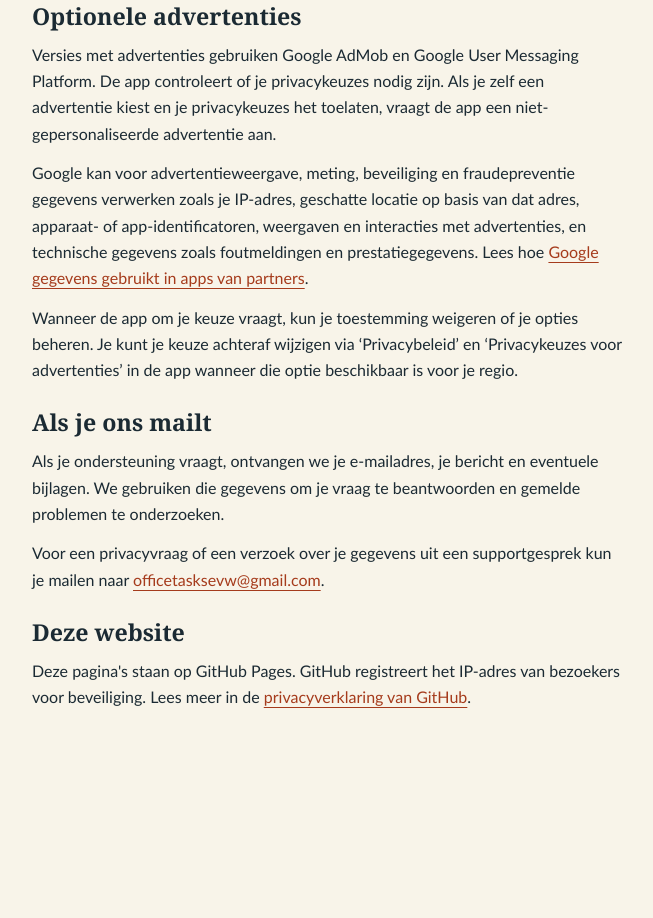
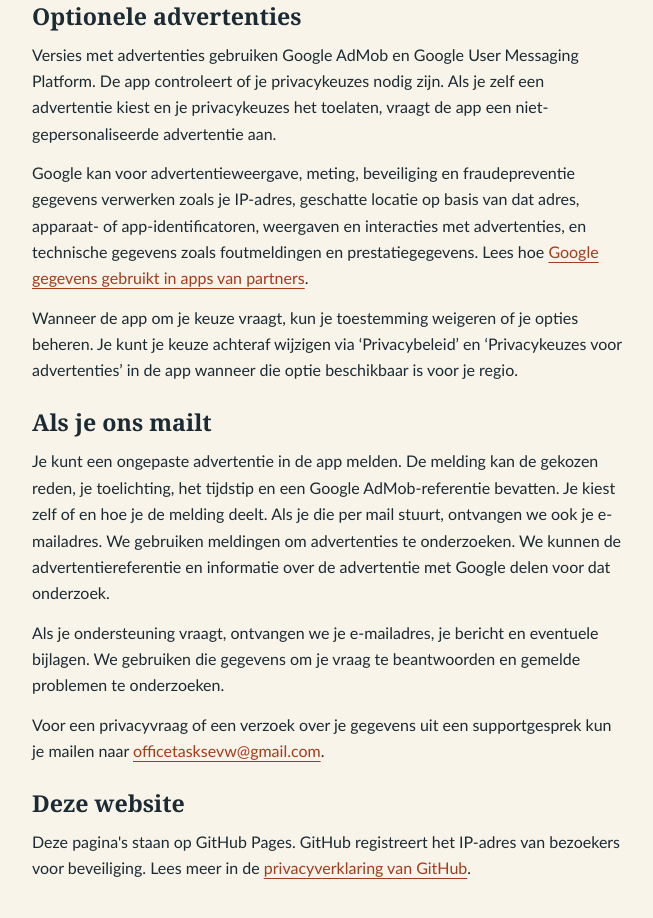
Before and after one commit to taskangel333/railbreaker, a plain HTML site: page privacy/index.html in a window 1280 px wide. Shown: the part 516-1434 px from the top of the page, without its empty margins (240-893 px from the left). Before the commit the page ends 1291 px from the top, so only its background shows below. Drawn offline with Linux system fonts and the light colour scheme.

Commit message:
Describe optional ad reports in the privacy policy

```diff
--- a/privacy/index.html
+++ b/privacy/index.html
@@ -35,6 +35,7 @@
     </section>
     <section>
       <h2>Als je ons mailt</h2>
+      <p>Je kunt een ongepaste advertentie in de app melden. De melding kan de gekozen reden, je toelichting, het tijdstip en een Google AdMob-referentie bevatten. Je kiest zelf of en hoe je de melding deelt. Als je die per mail stuurt, ontvangen we ook je e-mailadres. We gebruiken meldingen om advertenties te onderzoeken. We kunnen de advertentiereferentie en informatie over de advertentie met Google delen voor dat onderzoek.</p>
       <p>Als je ondersteuning vraagt, ontvangen we je e-mailadres, je bericht en eventuele bijlagen. We gebruiken die gegevens om je vraag te beantwoorden en gemelde problemen te onderzoeken.</p>
       <p>Voor een privacyvraag of een verzoek over je gegevens uit een supportgesprek kun je mailen naar <a href="mailto:officetasksevw@gmail.com">officetasksevw@gmail.com</a>.</p>
     </section>
```
